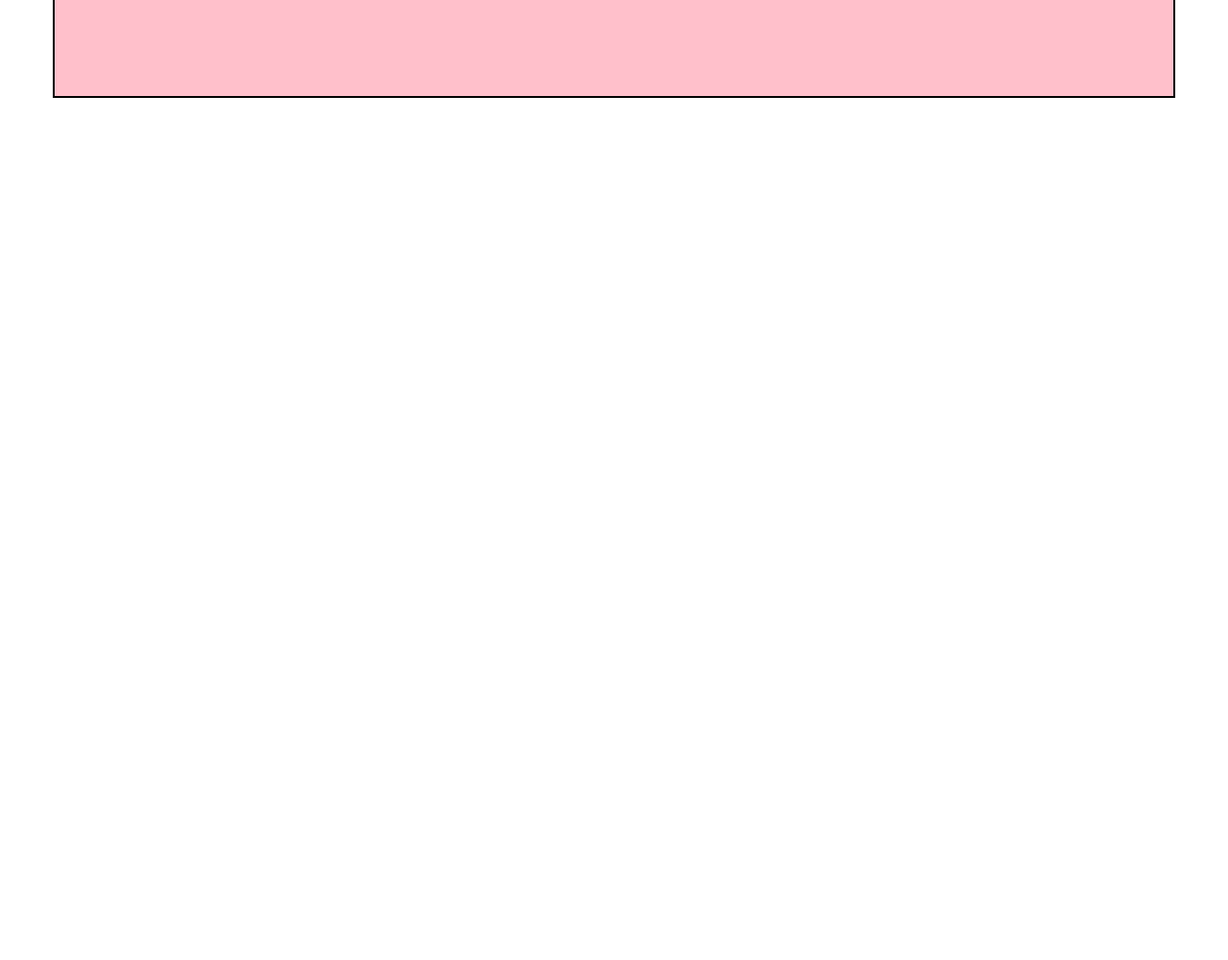
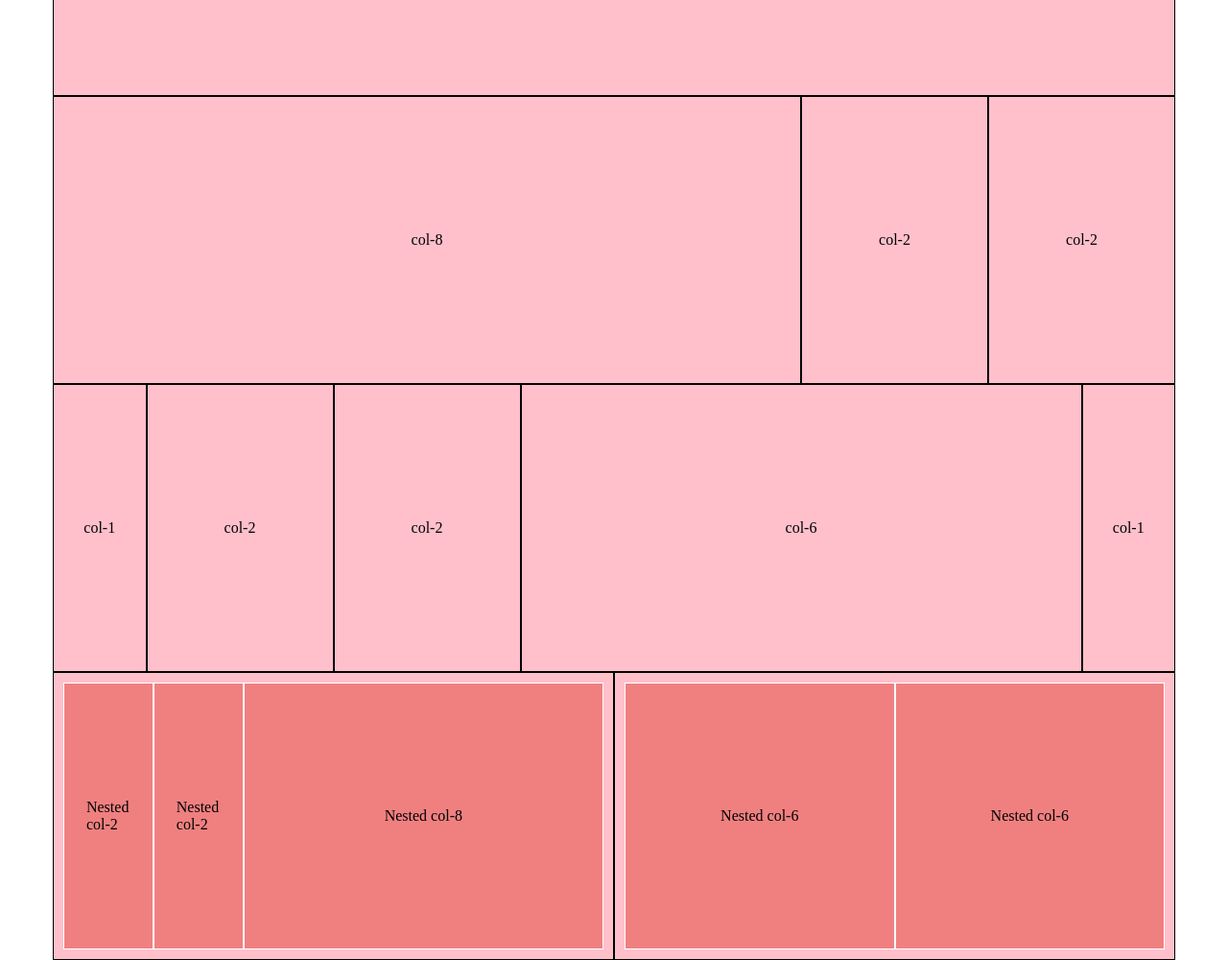
Before and after one commit to andreacontestabile/html-css-12bool, a plain HTML site: page index.html in a window 1280 px wide. Shown: the part 500-1500 px from the top of the page at 96% size. Before the commit the page ends 800 px from the top, so only its background shows below. Drawn offline with Linux system fonts and the light colour scheme.

Commit message:
Struttura e stile griglia

```diff
--- a/css/style.css
+++ b/css/style.css
@@ -5,7 +5,7 @@
 }
 
 
-[class*="col-"], .container {
+[class*="col-"] {
   border: 1px solid #000;
 }
 
@@ -15,13 +15,19 @@
 
 [class*="col-"] {
   position: relative;
+  padding: 10px;
   height: 100%;
   background-color: pink;
 }
 
- [class*="col-"] p {
+p {
   position: absolute;
   top: 50%;
   left: 50%;
   transform: translate(-50%, -50%);
 }
+
+[class*="col-"] > [class*="col-"] {
+  background-color: lightcoral;
+  border: 1px solid #fff;
+}
--- a/index.html
+++ b/index.html
@@ -27,6 +27,29 @@
           <p>col-12</p>
         </div>
       </div>
+      <div class="row">
+        <div class="col-8"><p>col-8</p></div>
+        <div class="col-2"><p>col-2</p></div>
+        <div class="col-2"><p>col-2</p></div>
+      </div>
+      <div class="row">
+        <div class="col-1"><p>col-1</p></div>
+        <div class="col-2"><p>col-2</p></div>
+        <div class="col-2"><p>col-2</p></div>
+        <div class="col-6"><p>col-6</p></div>
+        <div class="col-1"><p>col-1</p></div>
+      </div>
+      <div class="row">
+        <div class="col-6">
+          <div class="col-2"><p>Nested col-2</p></div>
+          <div class="col-2"><p>Nested col-2</p></div>
+          <div class="col-8"><p>Nested col-8</p></div>
+        </div>
+        <div class="col-6">
+          <div class="col-6"><p>Nested col-6</p></div>
+          <div class="col-6"><p>Nested col-6</p></div>
+        </div>
+      </div>
     </div>
   </body>
 </html>
```
